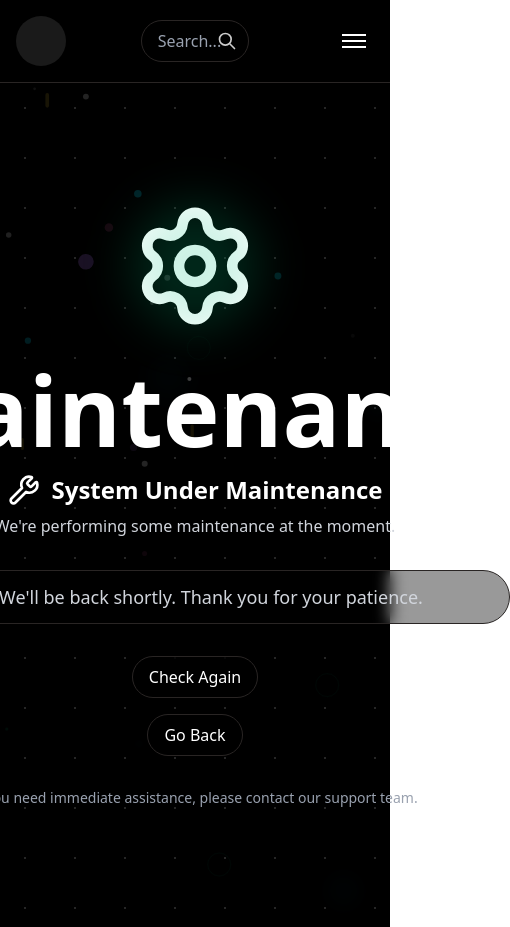
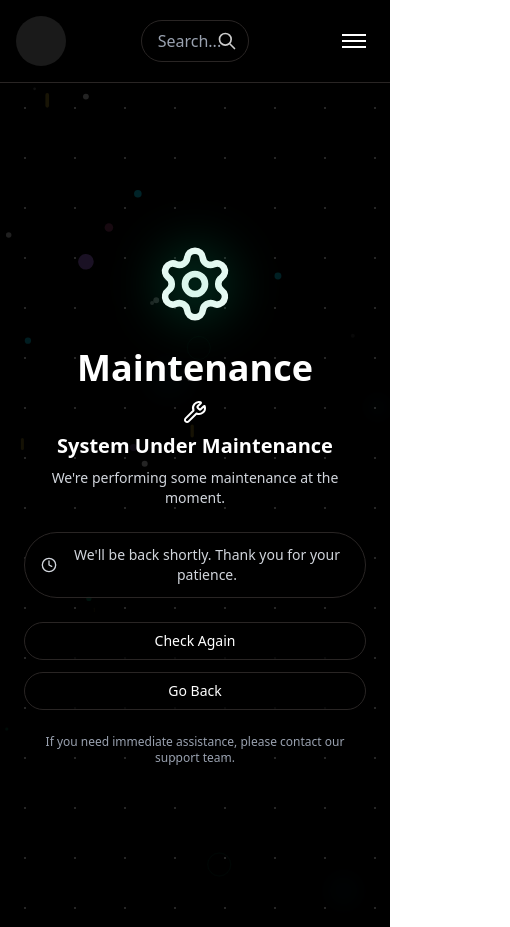
Before and after one commit to itsmeprinceyt/tipstorworm, a Next.js app: page /mod in a window 390 px wide. Shown: the whole page, 510 px wide, since content can reach past the window. Built offline with nearby package versions, Linux system fonts and the light colour scheme; what tailwindcss-motion would draw is missing.

Commit message:
1.5.70 | Added settings button & made maintenance page responsive

```diff
--- a/src/app/(components)/Profile/ProfileCard.tsx
+++ b/src/app/(components)/Profile/ProfileCard.tsx
@@ -1,9 +1,10 @@
 "use client";
+import Image from "next/image";
+import Link from "next/link";
 import { useSession } from "next-auth/react";
-import Image from "next/image";
+import { Settings } from "lucide-react";
 import DefaultCover from "../../../assets/Default-Cover.jpg";
 import DefaultAvatar from "../../../assets/Default-Avatar.jpg";
-import Link from "next/link";
 
 export default function ProfileCard() {
   const { data: session } = useSession();
@@ -35,6 +36,16 @@ export default function ProfileCard() {
         {/* Gradient overlay */}
         <div className="absolute inset-0 bg-gradient-to-t from-black/60 via-black/20 to-transparent rounded-2xl md:rounded-3xl" />
         <div className="absolute inset-0 bg-gradient-to-br from-blue-500/5 via-transparent to-purple-500/5 rounded-2xl md:rounded-3xl" />
+      </div>
+
+      {/* Settings Icon */}
+      <div className="absolute top-4 right-4 z-20">
+        <Link
+          href="/dashboard/profile-edit"
+          className="inline-flex backdrop-blur-xl bg-white/5 border border-white/20 rounded-xl p-2 sm:p-3 shadow-2xl hover:bg-white/10 transition-all duration-300 group"
+        >
+          <Settings className="w-4 h-4 sm:w-5 sm:h-5 text-white/70 group-hover:text-white transition-colors duration-300" />
+        </Link>
       </div>
 
       <div className="mt-16 sm:mt-20 relative z-10 flex flex-col items-start gap-4 sm:gap-6">
--- a/src/app/(components)/utils/Maintenance.tsx
+++ b/src/app/(components)/utils/Maintenance.tsx
@@ -1,7 +1,7 @@
 "use client";
 import { useEffect, useState } from "react";
 import PageWrapper from "../PageWrapper";
-import { Settings, Wrench, Clock } from 'lucide-react';
+import { Settings, Wrench, Clock } from "lucide-react";
 
 export default function Maintenance() {
   const [isClient, setIsClient] = useState<boolean>(false);
@@ -18,52 +18,54 @@ export default function Maintenance() {
 
   return (
     <PageWrapper>
-            <div className="min-h-screen flex items-center justify-center p-4">
-                <div className="text-center space-y-8">
+      <div className="min-h-screen flex items-center justify-center p-4 sm:p-6">
+        <div className="text-center space-y-6 sm:space-y-8 w-full max-w-md sm:max-w-lg lg:max-w-xl">
           {/* Animated Maintenance Icon */}
           <div className="flex justify-center">
             <div className="relative">
               <div className="text-white motion-rotate-loop-[1turn]/reset motion-duration-3000">
-                                <Settings className="w-32 h-32" />
+                <Settings className="w-20 h-20 sm:w-24 sm:h-24 lg:w-32 lg:h-32" />
               </div>
               <div className="absolute inset-0 bg-emerald-500/20 rounded-full blur-xl motion-pulse-loop motion-duration-2000"></div>
             </div>
           </div>
 
           {/* Maintenance Text */}
-                    <div className="space-y-4">
-                        <h1 className="text-8xl font-bold text-white motion-scale-in-0 motion-duration-1000">
+          <div className="space-y-3 sm:space-y-4">
+            <h1 className="text-4xl sm:text-5xl lg:text-6xl xl:text-8xl font-bold text-white motion-scale-in-0 motion-duration-1000">
               Maintenance
             </h1>
             <div className="motion-opacity-in-0 motion-blur-in-md motion-delay-300">
-                            <h2 className="text-2xl font-semibold text-white mb-2 flex items-center justify-center gap-3">
-                                <Wrench className="w-8 h-8" />
+              <h2 className="text-xl sm:text-2xl font-semibold text-white mb-2 flex flex-col sm:flex-row items-center justify-center gap-2 sm:gap-3">
+                <Wrench className="w-6 h-6 sm:w-7 sm:h-7 lg:w-8 lg:h-8" />
                 System Under Maintenance
               </h2>
-                            <p className="text-gray-300 max-w-md mx-auto">
+              <p className="text-gray-300 text-sm sm:text-base px-4 sm:px-0">
                 We&apos;re performing some maintenance at the moment.
               </p>
             </div>
           </div>
 
           {/* Status Message */}
-                    <div className="flex items-center justify-center text-lg text-gray-300 motion-opacity-in-0 motion-delay-500 bg-black/40 backdrop-blur-sm py-3 px-6 rounded-full border border-stone-800">
-                        <Clock className="w-5 h-5 mr-3" />
+          <div className="flex items-center justify-center text-base sm:text-lg text-gray-300 motion-opacity-in-0 motion-delay-500 bg-black/40 backdrop-blur-sm py-3 px-4 sm:px-6 rounded-full border border-stone-800 mx-2 sm:mx-0">
+            <Clock className="w-4 h-4 sm:w-5 sm:h-5 mr-2 sm:mr-3 flex-shrink-0" />
+            <span className="text-sm sm:text-base">
               We&apos;ll be back shortly. Thank you for your patience.
+            </span>
           </div>
 
           {/* Action Buttons */}
-                    <div className="flex flex-col sm:flex-row gap-4 justify-center items-center motion-opacity-in-0 motion-delay-700">
+          <div className="flex flex-col sm:flex-row gap-3 sm:gap-4 justify-center items-center motion-opacity-in-0 motion-delay-700 px-2 sm:px-0">
             <button
               onClick={() => window.location.reload()}
-                            className="p-2 px-4 rounded-full cursor-pointer hover:scale-110 transition-all duration-1000 ease-in-out bg-black/40 backdrop-blur-sm border border-stone-800 text-white"
+              className="w-full sm:w-auto p-2 px-4 rounded-full cursor-pointer hover:scale-105 sm:hover:scale-110 transition-all duration-300 ease-in-out bg-black/40 backdrop-blur-sm border border-stone-800 text-white text-sm sm:text-base"
             >
               Check Again
             </button>
 
             <button
               onClick={handleGoBack}
-                            className={`p-2 px-4 rounded-full cursor-pointer hover:scale-110 transition-all duration-1000 ease-in-out bg-black/40 backdrop-blur-sm border border-stone-800 text-white ${
+              className={`w-full sm:w-auto p-2 px-4 rounded-full cursor-pointer hover:scale-105 sm:hover:scale-110 transition-all duration-300 ease-in-out bg-black/40 backdrop-blur-sm border border-stone-800 text-white text-sm sm:text-base ${
                 !isClient ? "opacity-0 pointer-events-none" : "opacity-100"
               }`}
             >
@@ -72,8 +74,8 @@ export default function Maintenance() {
           </div>
 
           {/* Additional Info */}
-                    <div className="motion-opacity-in-0 motion-delay-900">
-                        <p className="text-sm text-gray-400 max-w-md mx-auto">
+          <div className="motion-opacity-in-0 motion-delay-900 px-4 sm:px-0">
+            <p className="text-xs sm:text-sm text-gray-400">
               If you need immediate assistance, please contact our support team.
             </p>
           </div>
```
Lines whose indentation alone changed are shown as unchanged.
